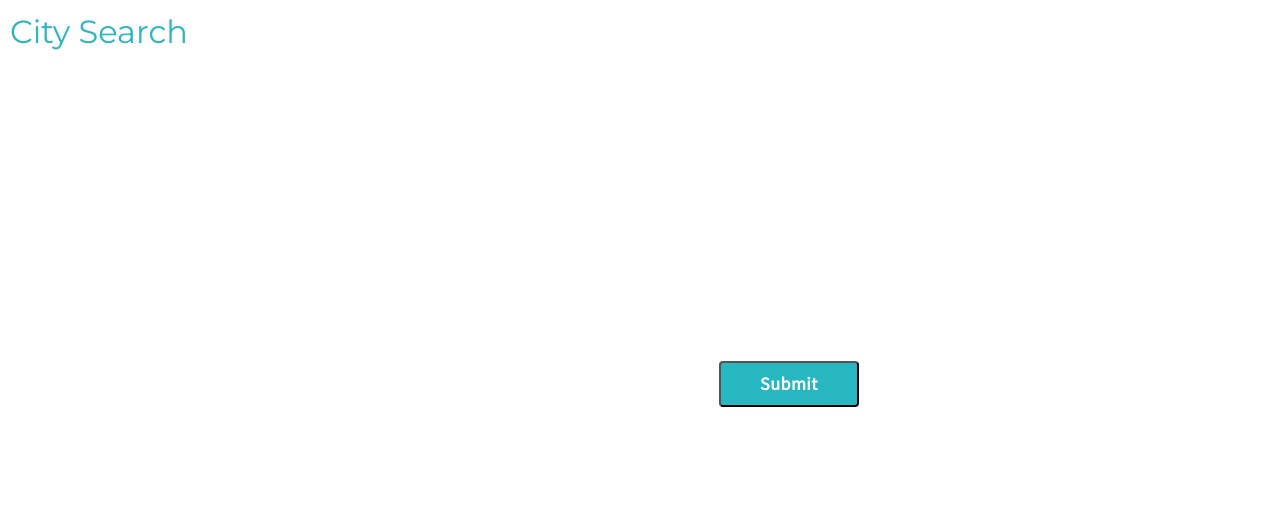
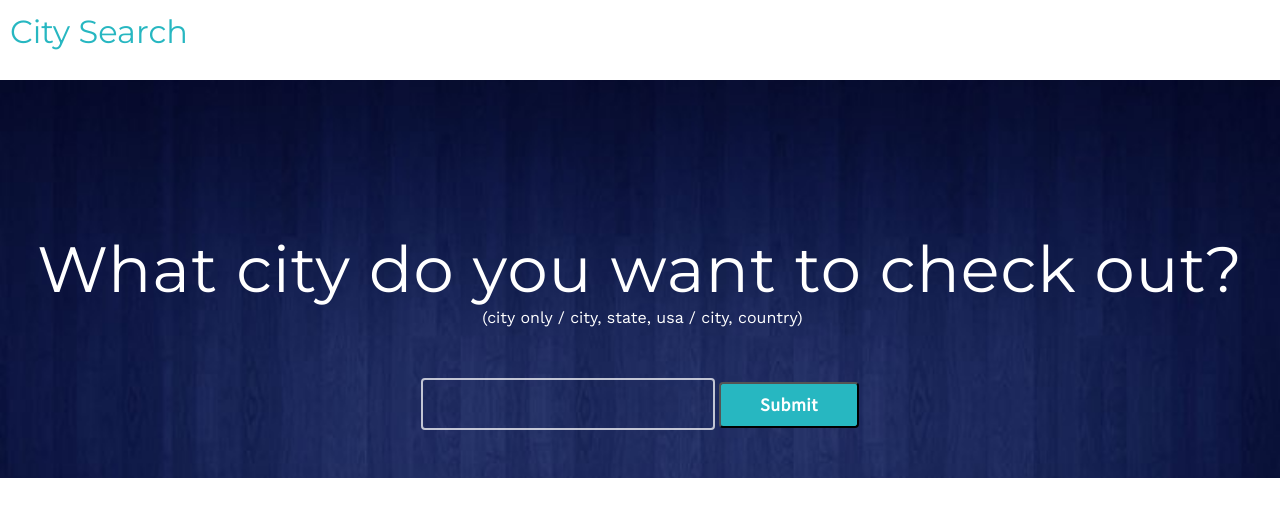
Before and after one commit to KBiz65/city-search, a plain HTML site: page index.html in a window 1280 px wide. Drawn offline with nearby package versions, Linux system fonts and the light colour scheme.

Commit message:
updated colors and background image

```diff
--- a/index.html
+++ b/index.html
@@ -19,6 +19,7 @@
     </header>
     <main>
       <h1>What city do you want to check out?</h1>
+      <h3>(city only / city, state, usa / city, country)</h3>
       <form autocomplete="off">
         <input type="text" id="city" />
         <button id="button" type="submit">Submit</button>
--- a/public/style.css
+++ b/public/style.css
@@ -97,7 +97,7 @@ video {
 main {
   margin: 1rem 0;
   text-align: center;
-  background-image: url(../../../../python/django/kevinbisner-com/static/images/blue-wallpaper-preview-24.jpg);
+  background-image: url(blue-wallpaper-preview-1.jpg);
   background-size: cover;
 }
 
@@ -141,6 +141,9 @@ footer {
   height: 50px;
 }
 
+main h3 {
+  color: white;
+}
 .weather h2 {
   position: relative;
   padding: 5px;
```
Also changed, not shown: public/blue-wallpaper-preview-1.jpg (added).
